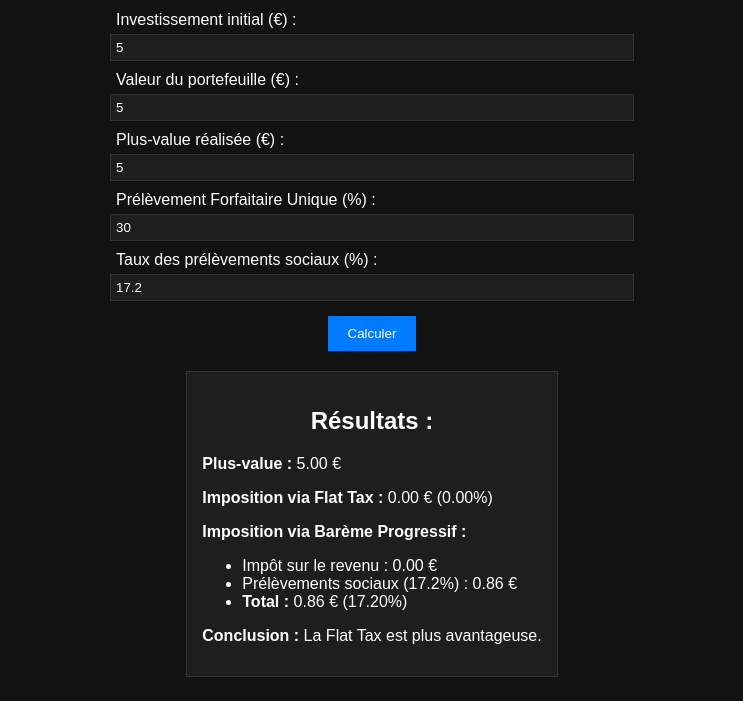
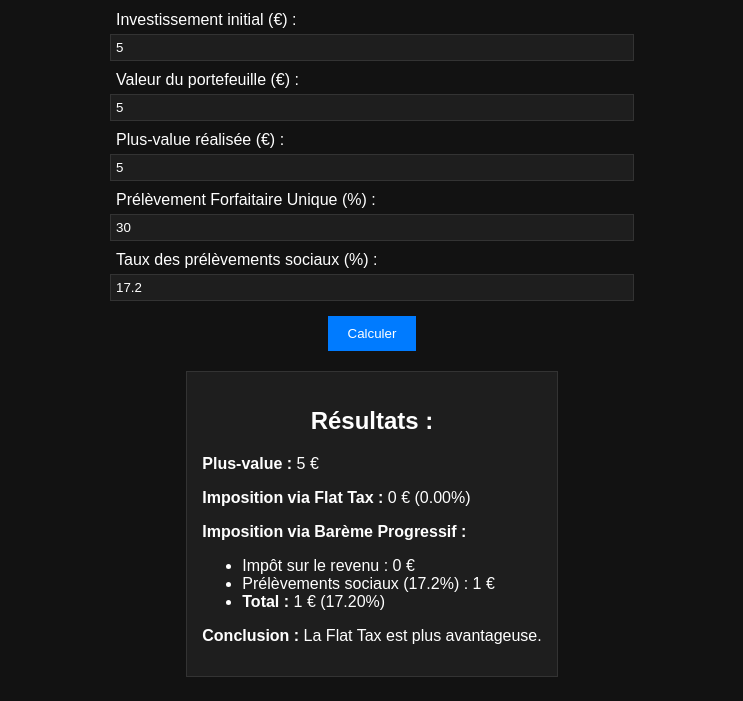
Before and after one commit to cryptolympix/trading-tools, a plain HTML site: page cryptocurrency_tax_simulation.html in a window 1280 px wide. Both pictures are taken after typing "5", "5", "5" into the empty fields and a click on the button "Calculer". Shown: the part 99-800 px from the top of the page, without its empty margins (268-1011 px from the left). Drawn offline with Linux system fonts and the light colour scheme.

Commit message:
Update cryptocurrency_tax_simulation.html

```diff
--- a/cryptocurrency_tax_simulation.html
+++ b/cryptocurrency_tax_simulation.html
@@ -209,18 +209,18 @@
         // Affichage des résultats
         document.getElementById("result").innerHTML = `
         <h2>Résultats :</h2>
-        <p><strong>Plus-value :</strong> ${gain.toFixed(2)} €</p>
+        <p><strong>Plus-value :</strong> ${gain.toFixed(0)} €</p>
         <p><strong>Imposition via Flat Tax :</strong> ${flatTax.toFixed(
-          2
+          0
         )} € (${flatTaxPercentage.toFixed(2)}%)</p>
         <p><strong>Imposition via Barème Progressif :</strong></p>
         <ul>
-          <li>Impôt sur le revenu : ${incomeTax.toFixed(2)} €</li>
+          <li>Impôt sur le revenu : ${incomeTax.toFixed(0)} €</li>
           <li>Prélèvements sociaux (${socialTaxRate}%) : ${socialTax.toFixed(
-          2
+          0
         )} €</li>
           <li><strong>Total :</strong> ${totalProgressiveTax.toFixed(
-            2
+            0
           )} € (${progressiveTaxPercentage.toFixed(2)}%)</li>
         </ul>
         <p><strong>Conclusion :</strong> ${
```
